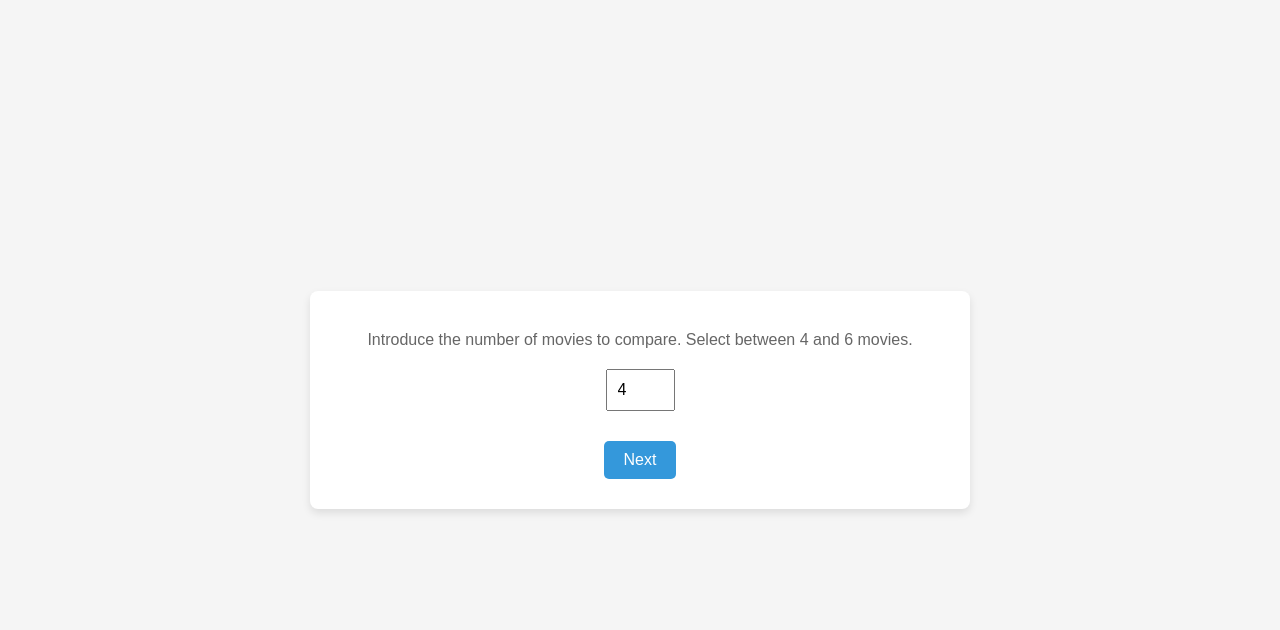
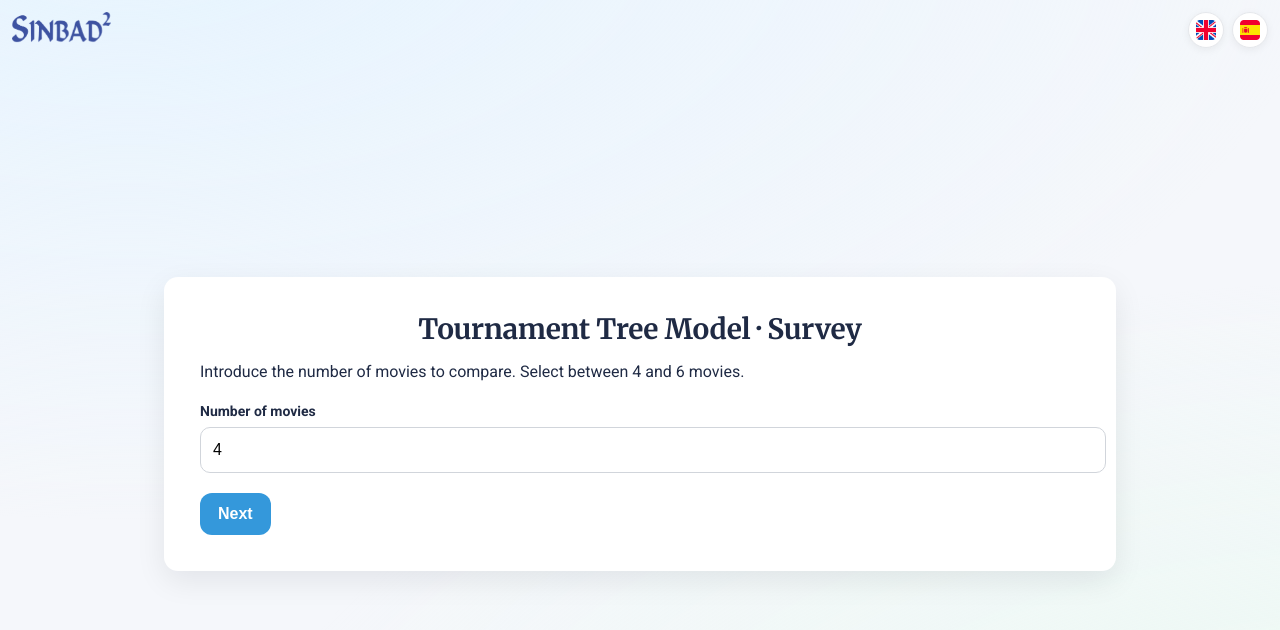
Before and after one commit to otacon19/TTM, a website: page step1.html in a window 1280 px wide. Drawn offline with Linux system fonts and the light colour scheme.

Commit message:
step1.html modificado

```diff
--- a/js/index.js
+++ b/js/index.js
@@ -16,6 +16,8 @@
         name_placeholder: "Enter your name",
         next: "Next",
         thanks: "Thank you for participating in the survey!",
+        step1_description: "Introduce the number of movies to compare. Select between 4 and 6 movies.",
+        movies_number: "Number of movies",
       },
       es: {
         title: "Tournament Tree Model · Encuesta",
@@ -25,6 +27,8 @@
         name_placeholder: "Introduce tu nombre",
         next: "Siguiente",
         thanks: "¡Gracias por participar en la encuesta!",
+        step1_description: "Introduce el número de películas a comparar. Puedes escoger entre 4 y 6 películas.",
+        movies_number: "Número de películas",
       },
     };
 
@@ -56,7 +60,12 @@
 
       // IDs concretos (si existen en la vista actual)
       setTextIf(els.title(), L.title);
-      setTextIf(els.description(), L.description);
+      // Sólo sobrescribir descripción si la clave existe para la vista
+      const descEl = els.description();
+      const key = descEl?.getAttribute?.("data-i18n");
+      if (key && L[key] != null) setTextIf(descEl, L[key]);
+      else if (!key) setTextIf(descEl, L.description);
+
       setTextIf(els.nameLabel(), L.name_label);
       setTextIf(els.nameBox(), L.name_placeholder, {attr: "placeholder"});
       setTextIf(els.next(), L.next);
@@ -64,9 +73,9 @@
 
       // data-i18n genérico: <span data-i18n="key"></span>
       document.querySelectorAll("[data-i18n]").forEach(node => {
-        const key = node.getAttribute("data-i18n");
-        if (!key) return;
-        const txt = L[key];
+        const k = node.getAttribute("data-i18n");
+        if (!k) return;
+        const txt = L[k];
         if (txt == null) return;
         if (node.tagName === "INPUT" || node.tagName === "TEXTAREA") {
           node.setAttribute("placeholder", txt);
--- a/step1.html
+++ b/step1.html
@@ -1,102 +1,72 @@
 <!DOCTYPE html>
 <html lang="es">
 <head>
-    <meta charset="UTF-8">
-    <meta name="viewport" content="width=device-width, initial-scale=1.0">
-    <title>TTM</title>
-    <style>
-        body {
-            font-family: Arial, sans-serif;
-            background-color: #f5f5f5;
-            margin: 0;
-            display: flex;
-            justify-content: center;
-            align-items: center;
-            height: 100vh;
-        }
+  <meta charset="UTF-8" />
+  <meta name="viewport" content="width=device-width, initial-scale=1" />
+  <title>Tournament Tree Model · Paso 1</title>
 
-        .container {
-            text-align: center;
-            background-color: #fff;
-            padding: 30px;
-            border-radius: 8px;
-            box-shadow: 0 4px 8px rgba(0, 0, 0, 0.1);
-            width: 80%;
-            max-width: 600px;
-        }
+  <!-- Tipografías + estilos comunes -->
+  <link href="https://fonts.googleapis.com/css2?family=Merriweather:wght@700&family=Roboto:wght@400;700&display=swap" rel="stylesheet" />
+  <link rel="stylesheet" href="style.css" />
 
-        h1 {
-            color: #333;
-            font-size: 2.5rem;
-        }
-
-        p {
-            color: #666;
-            font-size: 16px;
-            margin-top: 10px;
-        }
-
-        .spinner-control {
-            display: block;
-            margin: 20px auto;
-            padding: 10px;
-            font-size: 16px;
-        }
-
-        .navigate-button {
-            margin-top: 10px;
-            padding: 10px 20px;
-            font-size: 16px;
-            cursor: pointer;
-            background-color: #3498db;
-            color: white;
-            border: none;
-            border-radius: 5px;
-            transition: background-color 0.3s ease;
-        }
-
-        .navigate-button:hover {
-            background-color: #2980b9;
-        }
-    </style>
+  <meta name="theme-color" content="#3498db" />
 </head>
 <body>
-    <div class="container">
-        <p id="description">Introduce the number of movies to compare. Select between 4 and 6 movies.</p>
-        <input type="number" class="spinner-control" id="spinner" min="4" max="6" step="1" value="4">
-        <button id="next" class="navigate-button" onclick="goToElementsPage()">Next</button>
-    </div>
+  <!-- Logo fijo fuera de la tarjeta -->
+  <div class="site-logo">
+    <a href="https://sinbad2.ujaen.es/" target="_blank" rel="noopener">
+      <img src="img/logo-sinbad2.png" alt="SINBAD2 Research Group logo" />
+    </a>
+  </div>
 
-    <script>
+  <!-- Selector de idioma -->
+  <div class="lang-switch" role="group" aria-label="Language selector">
+    <button type="button" id="btn-en" title="English" aria-label="English">
+      <img src="img/english.png" alt="English flag" />
+    </button>
+    <button type="button" id="btn-es" title="Español" aria-label="Español">
+      <img src="img/spanish.png" alt="Bandera de España" />
+    </button>
+  </div>
 
-        const translations = {
-            en: {
-                description: "Introduce the number of movies to compare. Select between 4 and 6 movies.",
-                next: "Next"
-            },
-            es: {
-                description: "Introduce el número de películas a comparar. Puedes escoger entre 4 y 6 películas",
-                next: "Siguiente"
-            }
-        };
+  <!-- Contenido principal -->
+  <main class="card" role="main">
+    <header class="page-header">
+      <h1 id="title">Tournament Tree Model · Step 1</h1>
+    </header>
 
-        document.addEventListener("DOMContentLoaded", () => {
-            const savedLanguage = localStorage.getItem('language') || 'en';
-            changeLanguage(savedLanguage);
-        });
+    <!-- Descripción específica de este paso (i18n) -->
+    <p id="description" data-i18n="step1_description">
+      Introduce the number of movies to compare. Select between 4 and 6 movies.
+    </p>
 
-        function changeLanguage(language) {
-            document.getElementById('description').textContent = translations[language].description;
-            document.getElementById('next').textContent = translations[language].next;
-        }
+    <form class="form" id="form" data-next="step2.html" novalidate>
+      <div class="field">
+        <label for="spinner" data-i18n="movies_number">Number of movies</label>
+        <input type="number" class="input" id="spinner" min="4" max="6" step="1" value="4" />
+      </div>
 
-        function goToElementsPage() {
-            const spinnerValue = document.getElementById('spinner').value;
-            localStorage.setItem('n', spinnerValue);
-            window.location.href = `step2.html?count=${spinnerValue}`;
-        }
+      <div class="actions">
+        <button id="nextButton" class="btn" type="submit" data-i18n="next">Next</button>
+      </div>
+    </form>
+  </main>
 
-
-    </script>
+  <!-- Lógica común (i18n + UX) -->
+  <script src="js/index.js"></script>
+  <script>
+    // Lógica específica de este paso
+    document.addEventListener('DOMContentLoaded', () => {
+      const form = document.getElementById('form');
+      const spinner = document.getElementById('spinner');
+      form.addEventListener('submit', (ev) => {
+        ev.preventDefault();
+        const n = Math.max(4, Math.min(6, parseInt(spinner.value || '4', 10)));
+        localStorage.setItem('n', String(n));
+        const nextUrl = form.getAttribute('data-next') || 'step2.html';
+        window.location.href = `${nextUrl}?count=${n}`;
+      });
+    });
+  </script>
 </body>
 </html>
```
